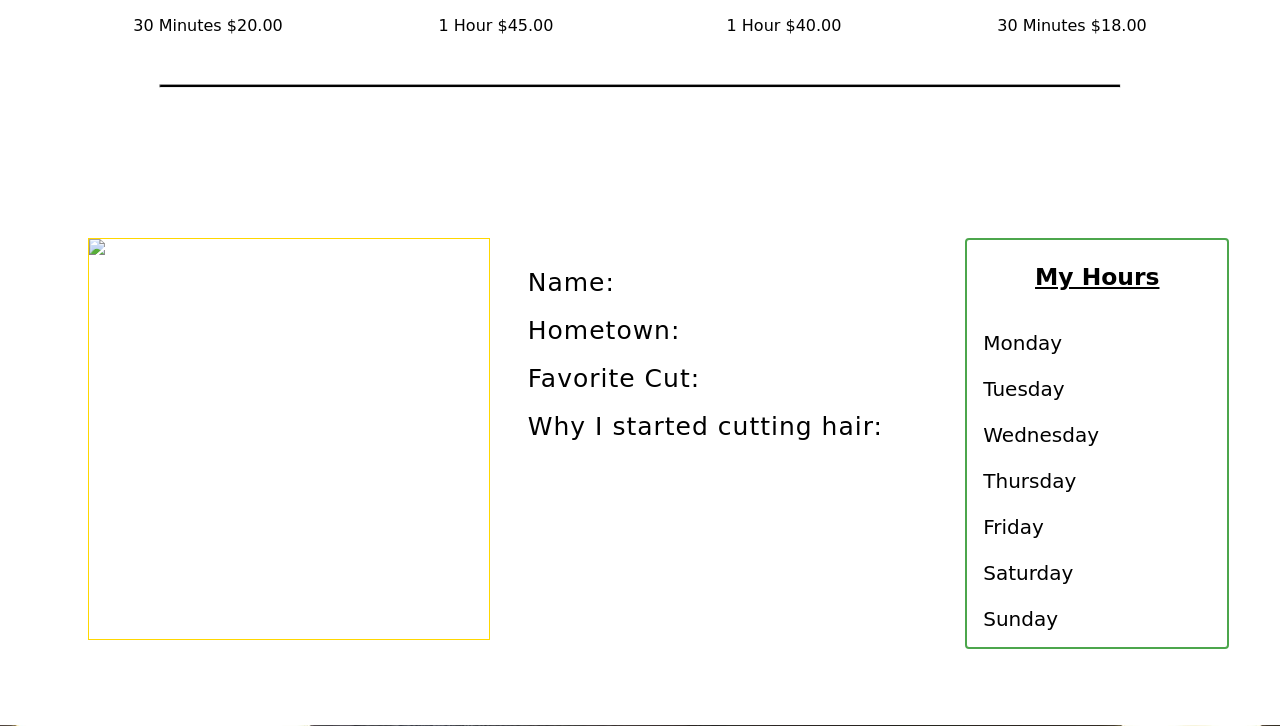
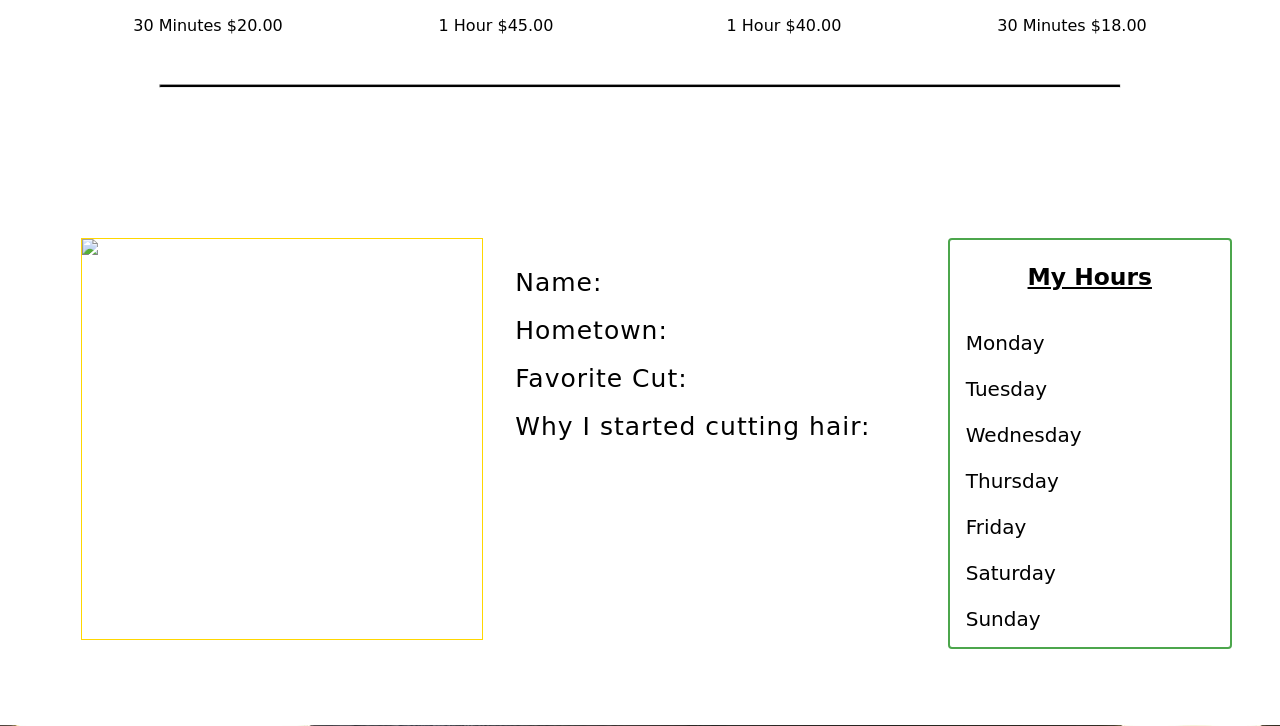
Before and after one commit to Hiaximize/incredibleCutz, a Node server app: template views/index.ejs in a window 1280 px wide. Shown: the part 2762-3488 px from the top of the page. Run offline with Node 20, Linux system fonts and the light colour scheme; the template is opened without the code that fills it, so the values that code supplies are empty; some libraries are stand-ins or nearby versions; some web fonts are replaced.

Commit message:
changed the width again

```diff
--- a/public/css/main.css
+++ b/public/css/main.css
@@ -227,7 +227,7 @@ text{
     border: 2px solid #4ca64c;
     height: 100%;
     border-radius: 4px;
-    width: 260px;
+    width: 280px;
 }
 
 /* THIS IS DIFFERENT THAN THE ONE ABOVE */
```
